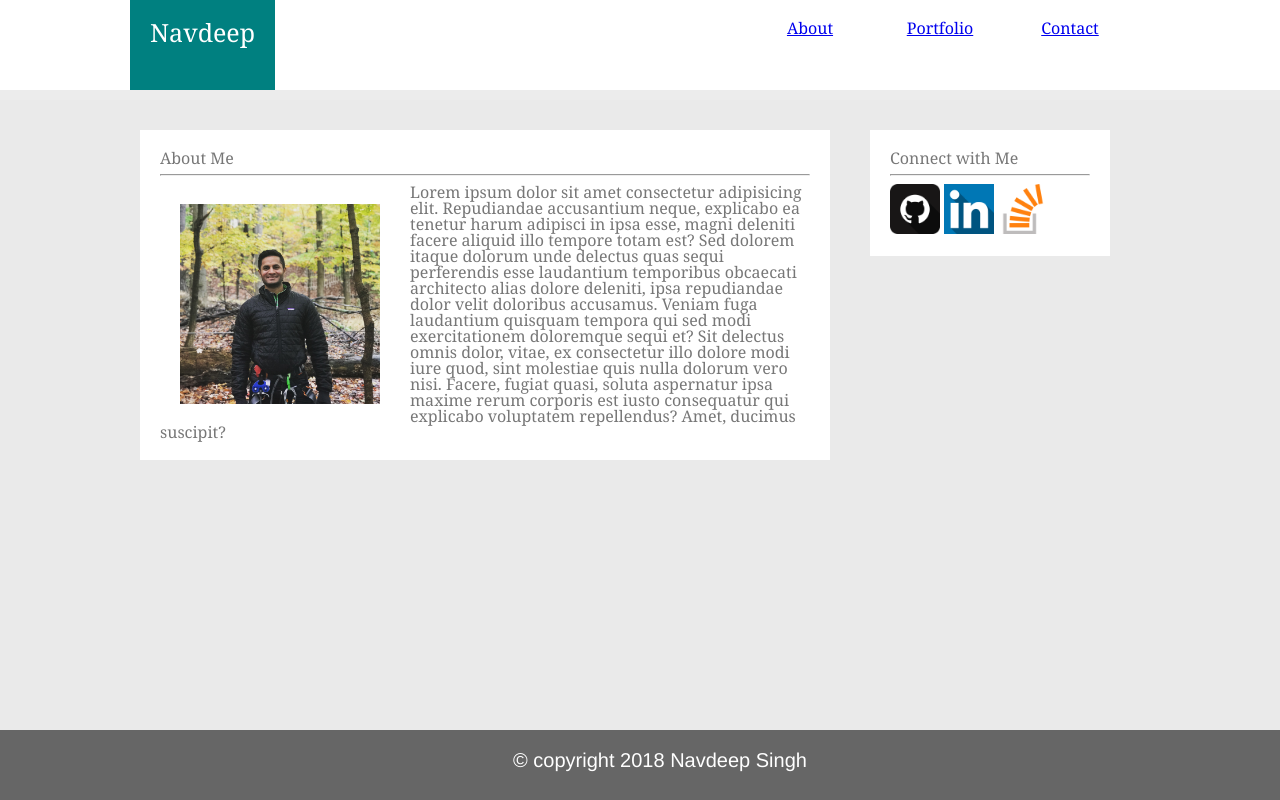
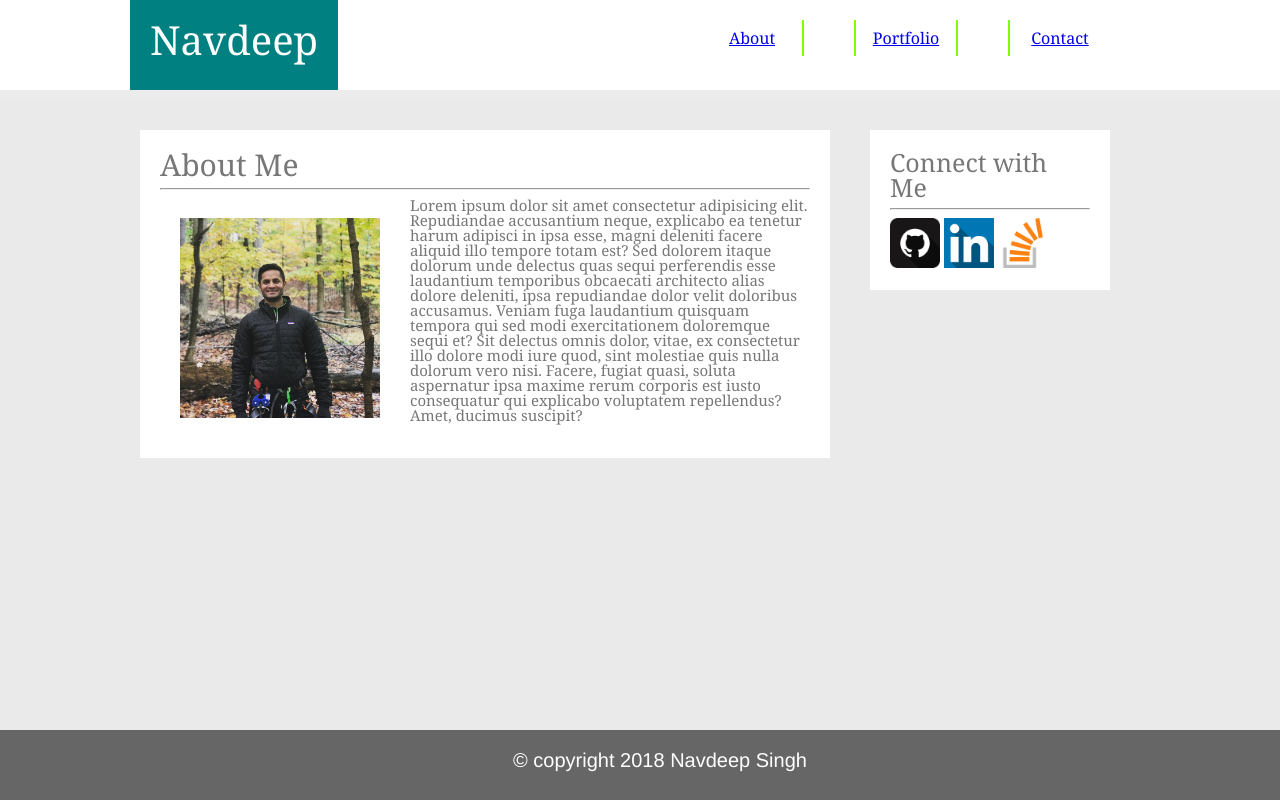
Before and after one commit to snavdeepsingh/basic-portfolio, a plain HTML site: page index.html in a window 1280 px wide. Drawn offline with Linux system fonts and the light colour scheme; a script that the page names is missing.

Commit message:
updated font sizes

```diff
--- a/assets/css/style.css
+++ b/assets/css/style.css
@@ -15,10 +15,36 @@ body {
     left: 0;
     z-index: 5;
 }
-hr, p, h2, h3, h4 {
+hr {
     font-family: 'Georgia', Times, Times new roman, serif;
     color: #777777;
 }
+h1 {
+    font-family: 'Georgia', Times, Times new roman, serif;
+    color: #white;
+    font-size: 40px;
+}
+p {
+    font-family: 'Georgia', Times, Times new roman, serif;
+    color: #777777;
+    font-size: 15px;
+}
+h2 {
+    font-family: 'Georgia', Times, Times new roman, serif;
+    color: #777777;
+    font-size: 30px;
+}
+h3 {
+    font-family: 'Georgia', Times, Times new roman, serif;
+    color: #777777;
+    font-size: 25px;
+}
+h4 {
+    font-family: 'Georgia', Times, Times new roman, serif;
+    color: #777777;
+    font-size: 20px;
+}
+
 .nav-set {
     background-color: #ffffff;
     width: 100%;
@@ -46,15 +72,20 @@ hr, p, h2, h3, h4 {
     right: 20px;
     float: right;
     text-align: center;
+    padding: 10px;
 }
 .nav1 {
     margin-right: 150px;
+    border-left: 2px solid chartreuse;
 }
 .nav2 {
     margin-right: 50px;
+    border-right: 2px solid chartreuse;
+    border-left: 2px solid chartreuse;
 }
 .nav3 {
     margin-right: 50px;
+    border-right: 2px solid chartreuse;
 }
 .contentbody {
     clear: both;
```
